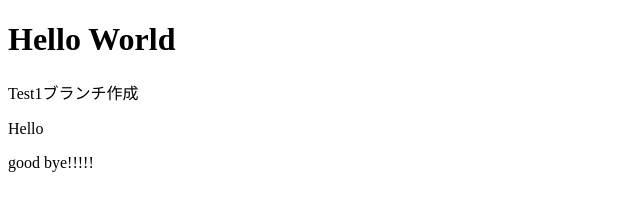
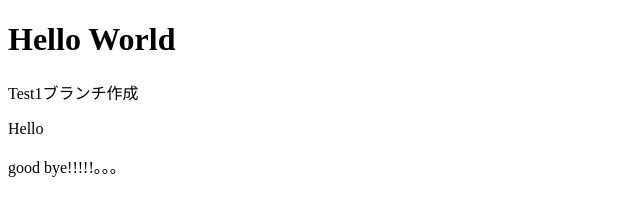
Before and after one commit to satakeyusuke3141/test_team, a plain HTML site: page index.html in a window 1280 px wide. Shown: the full height of the page, 0-640 px from the left. Drawn offline with Linux system fonts and the light colour scheme.

Commit message:
。。。

```diff
--- a/index.html
+++ b/index.html
@@ -9,7 +9,7 @@
         <h1>Hello World</h1>
         <p>Test1ブランチ作成</p>
         <p>Hello</p>
-        <p>good bye!!!!!</p>
+        <p>good bye!!!!!。。。</p>
 
     </body>
 </html>
```
